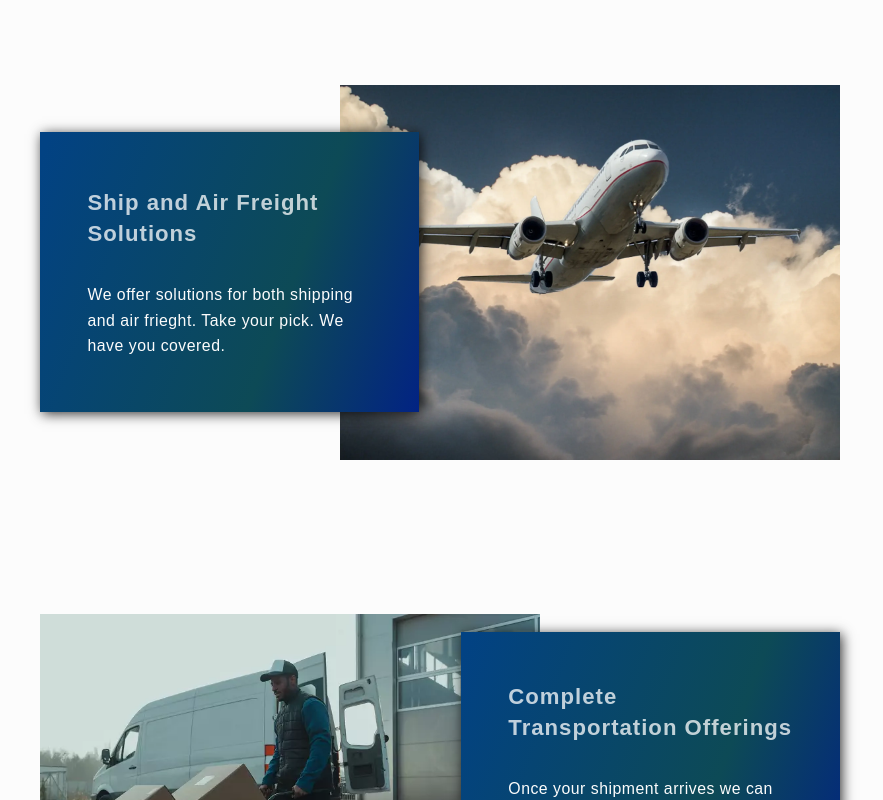
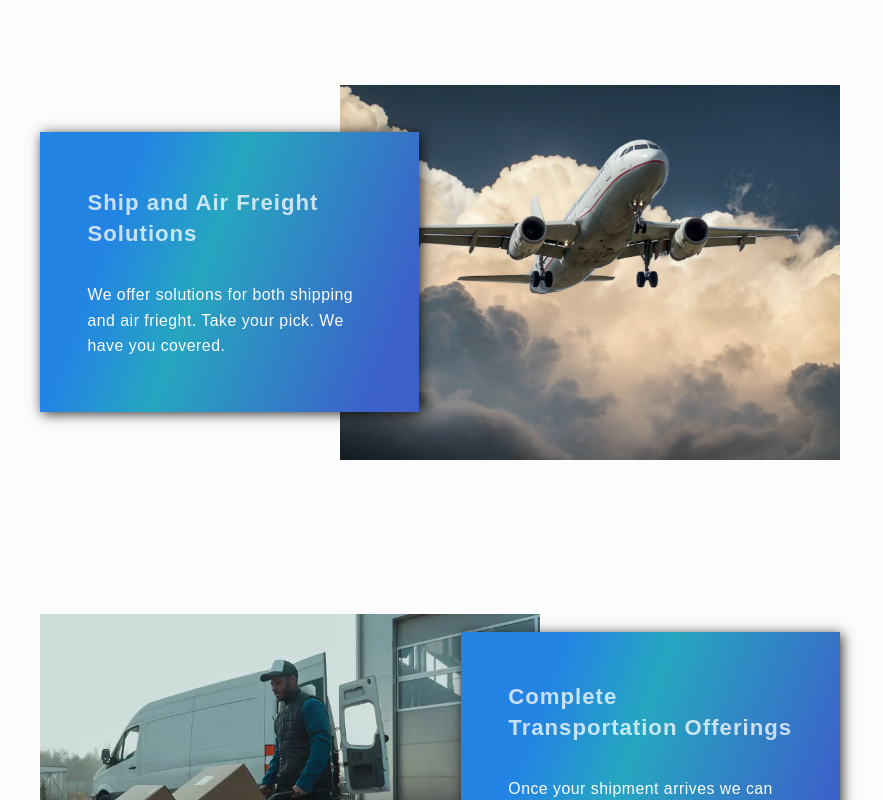
Before and after one commit to abeonweb/marine-express-site, a Next.js app: page / in a window 1280 px wide. Shown: the part 1920-2720 px from the top of the page, without its empty margins (200-1083 px from the left). Built offline with nearby package versions, Linux system fonts and the light colour scheme.

Commit message:
changed bg of text container

```diff
--- a/styles/Features.module.css
+++ b/styles/Features.module.css
@@ -40,7 +40,7 @@
 .textContainer {
     font-size: 1.1em;
     background-color: var(--color-primary);
-    background: linear-gradient(110deg, rgba(2, 66, 131, 1) 2%, rgb(13, 74, 86) 64%, rgba(2, 35, 131, 1) 100%);
+    background: linear-gradient(110deg, rgb(35, 132, 228) 22%, rgb(38, 166, 192) 44%, rgb(60, 96, 202) 90%);
     color: var(--color-secondary);
     width: 90%;
     margin: -3em auto 0;
```
